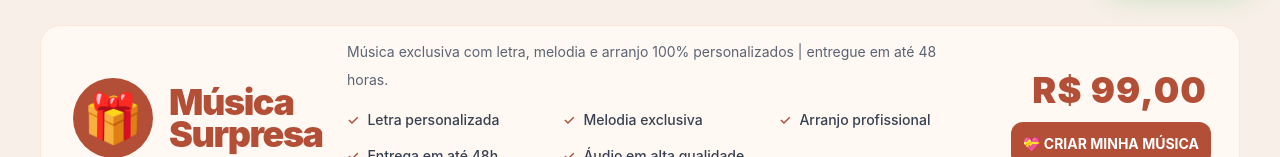
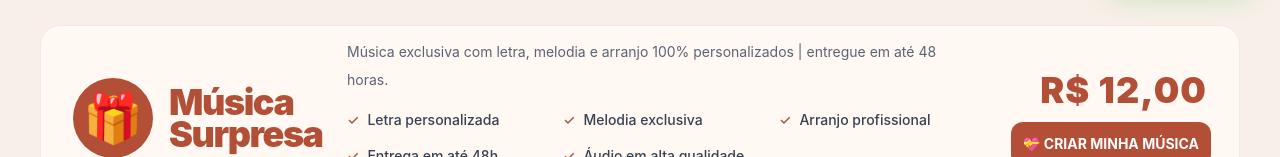
Before and after one commit to viniform/musica-surpresa, a React (Create React App) app: page / in a window 1280 px wide. Shown: the part 795-952 px from the top of the page. Built offline with nearby package versions, Linux system fonts and the light colour scheme.

Commit message:
Adiciona paginas de status de pagamento

```diff
--- a/src/App.js
+++ b/src/App.js
@@ -42,7 +42,7 @@ const [formData, setFormData] = useState({
   name: "",
   whatsapp: "",
   email: "",
-  plan: "Música Surpresa — R$ 99,00",
+  plan: "Música Surpresa — R$ 12,00",
 });
 
   const tallyUrl = useMemo(() => {
@@ -317,7 +317,7 @@ const isValidEmail = (value) => {
       subtitle:
         "Música exclusiva com letra, melodia e arranjo 100% personalizados | entregue em até 48 horas.",
 
-      price: "R$ 99,00",
+      price: "R$ 12,00",
       color: BRAND.terracotta,
       bg: BRAND.cream,
       border: BRAND.terracottaSoft,
```
